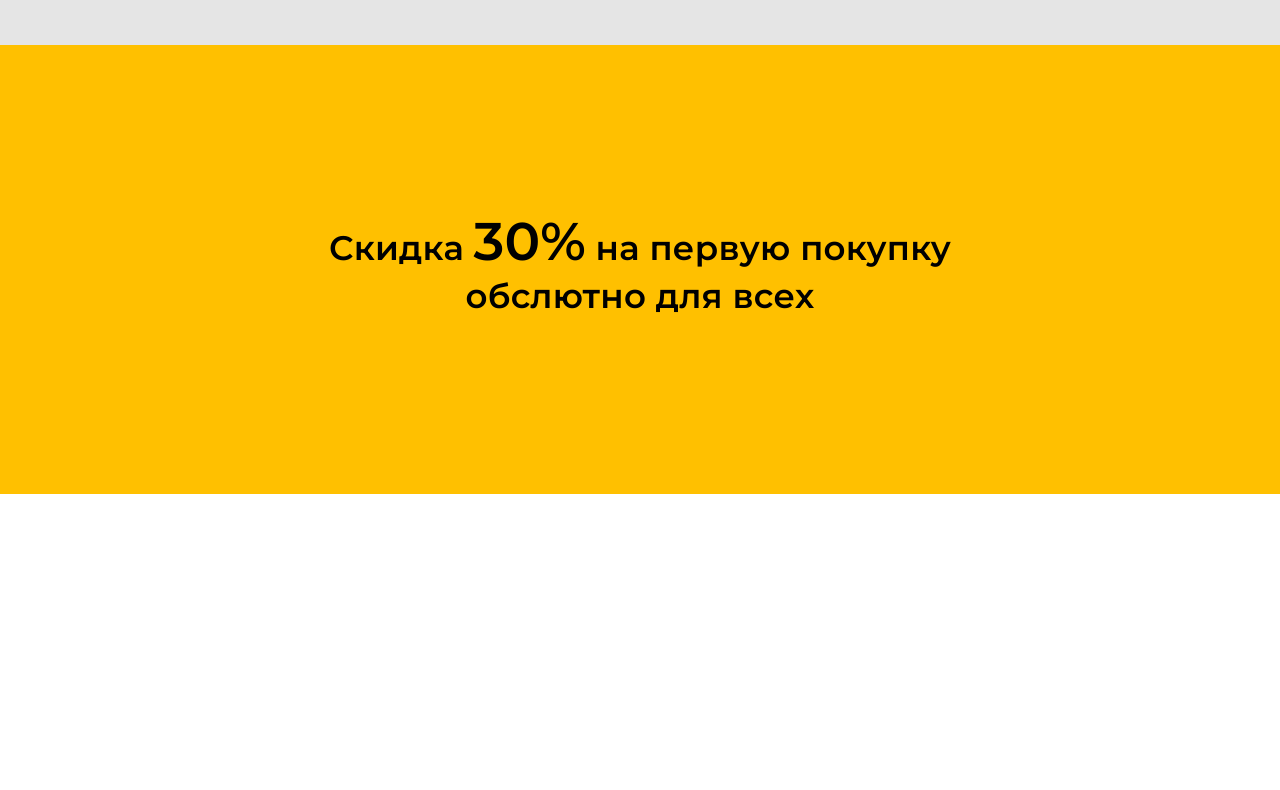
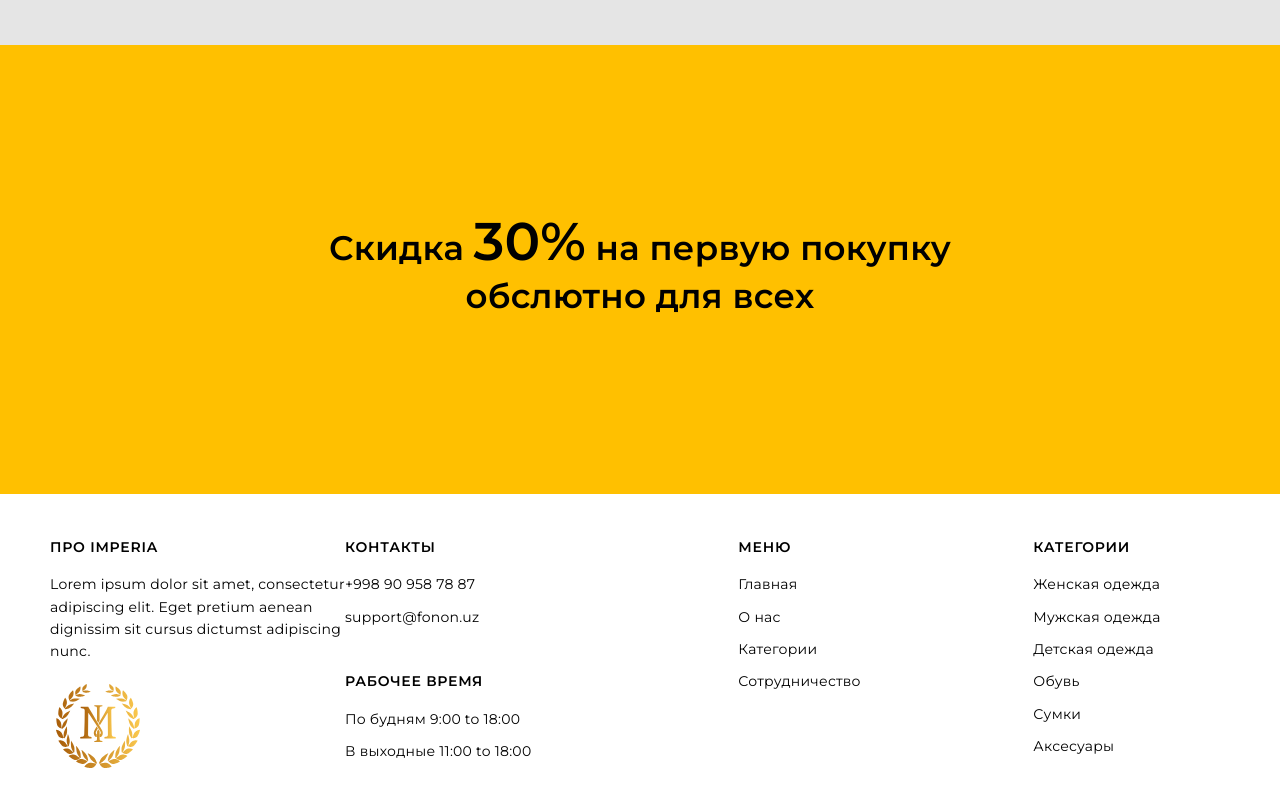
Before and after one commit to TOXA-DEV-R/MILANDI, a website: page index.html in a window 1280 px wide. Shown: the part 4127-4917 px from the top of the page. Before the commit the page ends 4621 px from the top, so only its background shows below. Drawn offline with nearby package versions, Linux system fonts and the light colour scheme.

Commit message:
finish footer

```diff
--- a/index.html
+++ b/index.html
@@ -410,7 +410,44 @@
 
   </main>
   <!-- / main -->
-
+  <!-- footer -->
+  <footer>
+    <div class="container">
+      <div class="row">
+        <div class="col-lg-3">
+          <h4>про imperia</h4>
+          <p>Lorem ipsum dolor sit amet, consectetur adipiscing elit. Eget pretium aenean dignissim sit cursus dictumst
+            adipiscing nunc.</p>
+          <a href="" class="logo"><img src="./images/logo.svg" alt="logo"></a>
+        </div>
+        <div class="col-lg-4">
+          <h4>контакты</h4>
+          <p>+998 90 958 78 87</p>
+          <p>support@fonon.uz</p>
+          <h4>рабочее время</h4>
+          <p>По будням 9:00 to 18:00</p>
+          <p>В выходные 11:00 to 18:00</p>
+        </div>
+        <div class="col-lg-3">
+          <h4>Меню</h4>
+          <a href="/">Главная</a>
+          <a href="/">О нас</a>
+          <a href="/">Категории</a>
+          <a href="/">Сотрудничество</a>
+        </div>
+        <div class="col-lg-2">
+          <h4>категории</h4>
+          <a href="#!">Женская одежда</a>
+          <a href="#!">Мужская одежда</a>
+          <a href="#!">Детская одежда</a>
+          <a href="#!">Обувь</a>
+          <a href="#!">Сумки</a>
+          <a href="#!">Аксесуары</a>
+        </div>
+      </div>
+    </div>
+  </footer>
+  <!-- / footer -->
   <!-- script -->
   <script src="https://unpkg.com/swiper/swiper-bundle.min.js"></script>
   <script src="./js/main.js"></script>
--- a/sass/pages/_homePage.scss
+++ b/sass/pages/_homePage.scss
@@ -447,3 +447,41 @@ main .new-goods .discount {
   }
 }
 /* / discount */
+
+/* footer*/
+footer {
+  h4 {
+    margin-top: 44px;
+    margin-bottom: 16px;
+    font-weight: $wt-semi-bold;
+    font-size: 14px;
+    line-height: 19.6px;
+    letter-spacing: 0.75px;
+    text-transform: uppercase;
+    color: $black0;
+  }
+  p {
+    font-weight: $wt-regular;
+    font-size: 14px;
+    line-height: 22.4px;
+    letter-spacing: 0.25px;
+    color: $black0;
+  }
+  h4 + p ~ p {
+    margin-top: 10px;
+  }
+  .logo {
+    display: block;
+    margin-top: 15px;
+  }
+  a {
+    display: block;
+    margin-bottom: 10px;
+    font-weight: $wt-regular;
+    font-size: 14px;
+    line-height: 22.4px;
+    letter-spacing: 0.25px;
+    color: $black0;
+  }
+}
+/* / footer*/
```
Also changed, not shown: css/base.css, images/logo.svg (added), imgs/logo.svg (added), 1 other file.
